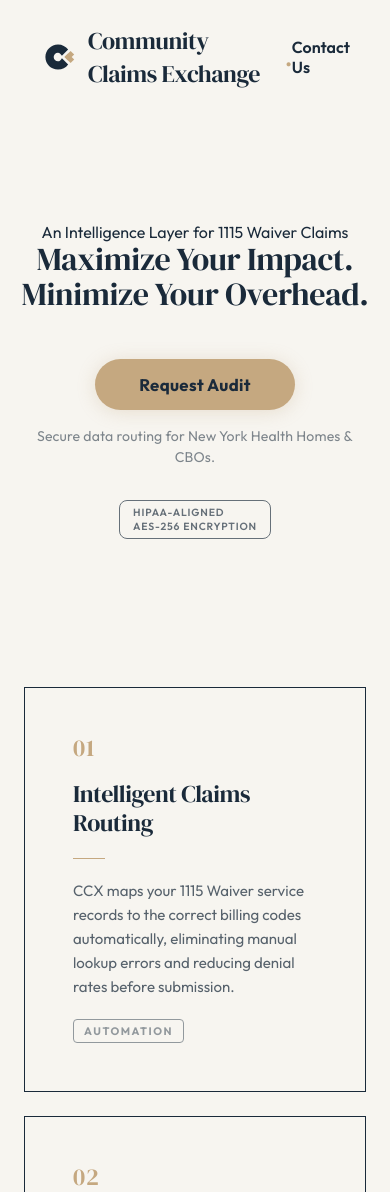
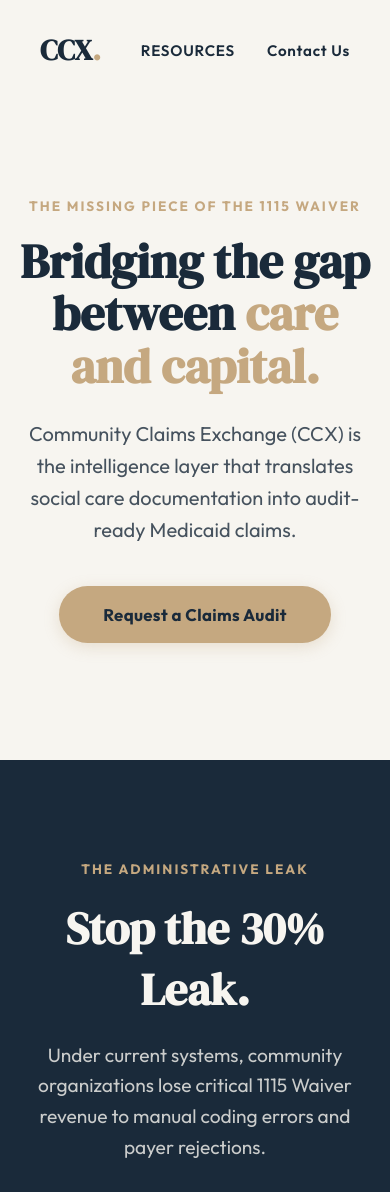
Before and after one commit to Communityclaims/ccx-website, a plain HTML site: page index.html in a window 390 px wide. Shown: the top 1192 px of the page. Drawn offline with Linux system fonts and the light colour scheme.

Commit message:
Restored final website structure and copy

```diff
--- a/index.html
+++ b/index.html
@@ -4,12 +4,8 @@
   <meta charset="UTF-8" />
   <meta name="viewport" content="width=device-width, initial-scale=1.0" />
   <title>Community Claims Exchange</title>
-  <link
-    href="https://fonts.googleapis.com/css2?family=DM+Serif+Display:ital@0;1&family=Outfit:wght@400;500;600;700&display=swap"
-    rel="stylesheet"
-  />
+  <link href="https://fonts.googleapis.com/css2?family=DM+Serif+Display:ital@0;1&family=Outfit:wght@400;500;600;700&display=swap" rel="stylesheet" />
   <style>
-
     /* ── Design Tokens ───────────────────────────────────────── */
     :root {
       --ivory:      #F7F5F0;
@@ -17,511 +13,188 @@
       --gold:       #C5A880;
       --gold-hover: #B09567;
       --max-w:      1200px;
-      --pad-v:      120px;
-      --pad-v-mob:  60px;
-      --gap:        40px;
     }
 
-    /* ── Reset ───────────────────────────────────────────────── */
+    /* ── Reset & Base ────────────────────────────────────────── */
     *, *::before, *::after { box-sizing: border-box; margin: 0; padding: 0; }
+    html { font-size: 16px; scroll-behavior: smooth; }
+    body { font-family: 'Outfit', system-ui, sans-serif; color: var(--navy); background: var(--ivory); min-height: 100vh; display: flex; flex-direction: column; overflow-x: hidden; }
 
-    /* ── Base ────────────────────────────────────────────────── */
-    html {
-      font-size: 16px;
-      background: var(--ivory);
+    /* ── Shared Buttons ──────────────────────────────────────── */
+    .btn-gold {
+      display: inline-block; font-family: 'Outfit', sans-serif; font-weight: 700; font-size: 1.05rem; letter-spacing: 0.02em;
+      color: var(--navy); background: var(--gold); border-radius: 999px; padding: 18px 44px; text-decoration: none; transition: all 0.3s ease;
+      box-shadow: 0 4px 15px rgba(197, 168, 128, 0.3);
     }
+    .btn-gold:hover { background: var(--gold-hover); transform: translateY(-3px); box-shadow: 0 8px 25px rgba(197, 168, 128, 0.4); }
 
-    body {
-      font-family: 'Outfit', system-ui, sans-serif;
-      color: var(--navy);
-      background: var(--ivory);
-      min-height: 100vh;
-      display: flex;
-      flex-direction: column;
+    .btn-outline {
+      display: inline-block; font-family: 'Outfit', sans-serif; font-weight: 600; font-size: 1.05rem;
+      color: white; border: 1px solid rgba(255,255,255,0.3); border-radius: 999px; padding: 18px 44px; text-decoration: none; transition: all 0.3s ease;
     }
+    .btn-outline:hover { background: rgba(255,255,255,0.1); transform: translateY(-3px); }
 
-    /* ── Shared: Gold Pill Button ────────────────────────────── */
-    .btn-gold {
-      display: inline-block;
-      font-family: 'Outfit', sans-serif;
-      font-weight: 700;
-      font-size: 1.05rem;
-      letter-spacing: 0.02em;
-      color: var(--navy);
-      background: var(--gold);
-      border: none;
-      border-radius: 999px;
-      padding: 15px 44px;
-      cursor: pointer;
-      text-decoration: none;
-      transition: all 0.3s ease;
-      box-shadow: 0 2px 18px rgba(197, 168, 128, 0.30);
-    }
-
-    .btn-gold:hover,
-    .btn-gold:focus-visible {
-      background: var(--gold-hover);
-      box-shadow: 0 6px 28px rgba(197, 168, 128, 0.40);
-      transform: translateY(-3px);
-      outline: none;
-    }
-
-    .btn-gold:active {
-      transform: translateY(1px);
-      box-shadow: 0 1px 6px rgba(197, 168, 128, 0.20);
-    }
-
-    /* ── Shared: Card Typography ─────────────────────────────── */
-    .card-title {
-      font-family: 'DM Serif Display', Georgia, serif;
-      font-size: 1.5rem;
-      font-weight: 400;
-      color: var(--navy);
-      line-height: 1.2;
-      letter-spacing: -0.02em;
-    }
-
-    .card-body {
-      font-family: 'Outfit', sans-serif;
-      font-size: 0.94rem;
-      font-weight: 400;
-      color: var(--navy);
-      opacity: 0.72;
-      line-height: 1.6;
-    }
+    /* ── NAVBAR ──────────────────────────────────────────────── */
+    nav.top-nav { background: transparent; padding: 30px 40px; display: flex; justify-content: center; position: absolute; width: 100%; top: 0; z-index: 100; }
+    .nav-inner { width: 100%; max-width: var(--max-w); display: flex; justify-content: space-between; align-items: center; }
+    .nav-brand { font-family: 'DM Serif Display', serif; font-size: 1.8rem; color: var(--navy); text-decoration: none; font-weight: bold; }
+    .nav-brand span { color: var(--gold); }
+    .nav-links { display: flex; align-items: center; gap: 32px; }
+    .nav-link-item, .nav-contact { font-family: 'Outfit', sans-serif; font-weight: 600; font-size: 0.95rem; color: var(--navy); text-decoration: none; letter-spacing: 0.05em; transition: 0.3s ease; }
+    .nav-link-item:hover, .nav-contact:hover { color: var(--gold); }
 
     /* ── HERO SECTION ────────────────────────────────────────── */
- /* ── NAVBAR ──────────────────────────────────────────────── */
- nav.top-nav {
-      background: var(--ivory);
-      padding: 24px 40px;
-      display: flex;
-      justify-content: center;
-    }
+    #hero { min-height: 90vh; display: flex; flex-direction: column; justify-content: center; align-items: center; text-align: center; padding: 160px 20px 80px; background-color: var(--ivory); }
+    .eyebrow { color: var(--gold); font-weight: 700; letter-spacing: 0.15em; text-transform: uppercase; font-size: 0.85rem; margin-bottom: 20px; display: block; }
+    .hero-headline { font-family: 'DM Serif Display', serif; font-size: clamp(3rem, 6vw, 4.5rem); color: var(--navy); line-height: 1.1; margin-bottom: 25px; max-width: 900px; }
+    .hero-subheadline { font-size: 1.25rem; opacity: 0.8; max-width: 700px; margin: 0 auto 40px; color: var(--navy); line-height: 1.6; }
 
-    .nav-inner {
-      width: 100%;
-      max-width: var(--max-w);
-      display: flex;
-      justify-content: space-between;
-      align-items: center;
-    }
+    /* ── PROBLEM STATS ───────────────────────────────────────── */
+    #problem-stats { background: var(--navy); color: var(--ivory); padding: 100px 32px; text-align: center; }
+    .stat-grid { display: flex; justify-content: center; gap: 40px; flex-wrap: wrap; max-width: 900px; margin: 50px auto 0; }
+    .stat-box { background: rgba(255,255,255,0.03); padding: 40px; border-radius: 16px; border: 1px solid rgba(197,168,128,0.2); flex: 1; min-width: 280px; }
+    .stat-box h3 { color: var(--gold); font-family: 'DM Serif Display', serif; font-size: 3.5rem; margin: 0 0 10px 0; }
+    .stat-box p { font-size: 1.1rem; margin: 0 0 15px 0; font-weight: 600; }
+    .stat-citation { font-size: 0.8rem; opacity: 0.5; }
 
-    .nav-brand {
-      display: flex;
-      align-items: center;
-      gap: 12px;
-      font-family: 'DM Serif Display', serif;
-      font-size: 1.5rem;
-      color: var(--navy);
-      text-decoration: none;
-      letter-spacing: -0.02em;
-    }
+    /* ── PROCESS & VALUE GRIDS (From your original UI) ───────── */
+    #process { padding: 100px 24px; display: flex; justify-content: center; background: var(--ivory); }
+    .process-grid { width: 100%; max-width: var(--max-w); display: flex; justify-content: center; gap: 24px; flex-wrap: wrap; }
+    .process-card { width: 360px; min-width: 360px; height: 420px; border: 1px solid rgba(26,42,58,0.2); padding: 48px; display: flex; flex-direction: column; gap: 20px; background: white; transition: 0.3s ease; border-radius: 16px; }
+    .process-card:hover { transform: translateY(-6px); border-color: var(--gold); box-shadow: 0 16px 40px rgba(26,42,58,0.08); }
+    .card-number { font-family: 'DM Serif Display', serif; font-size: 1.5rem; color: var(--gold); }
+    .card-title { font-family: 'DM Serif Display', serif; font-size: 1.6rem; color: var(--navy); line-height: 1.2; }
+    .card-body { font-size: 0.95rem; opacity: 0.7; line-height: 1.6; flex: 1; }
 
-    .nav-brand span { color: var(--gold); }
+    #value { background: white; padding: 100px 32px; }
+    .value-grid { display: grid; grid-template-columns: 1fr 1fr; gap: 40px; max-width: var(--max-w); margin: 0 auto; }
+    .value-card { border: 1.5px solid rgba(26,42,58,0.1); border-radius: 22px; padding: 44px 34px; background: var(--ivory); transition: 0.3s ease; }
+    .value-card:hover { box-shadow: 0 8px 32px rgba(26,42,58,0.08); transform: translateY(-3px); border-color: var(--gold); }
 
-    .ccx-icon {
-      width: 36px;
-      height: 36px;
-      flex-shrink: 0;
-    }
+    /* ── FINAL CTA FOOTER ────────────────────────────────────── */
+    #final-cta { background: var(--navy); padding: 120px 20px; text-align: center; position: relative; overflow: hidden; }
+    .cta-content { max-width: 850px; margin: 0 auto; position: relative; z-index: 2; }
+    .cta-content h2 { font-family: 'DM Serif Display', serif; font-size: 3.2rem; color: white; margin: 20px 0 30px; }
+    .footer-legal { background: var(--ivory); padding: 60px 20px; text-align: center; }
+    .footer-nav { display: flex; gap: 30px; justify-content: center; margin: 20px 0; }
+    .footer-nav a { color: var(--navy); text-decoration: none; font-weight: 600; opacity: 0.7; transition: 0.3s; }
+    .footer-nav a:hover { opacity: 1; color: var(--gold); }
 
-    .nav-brand span { color: var(--gold); }
-
-    .nav-contact {
-      font-family: 'Outfit', sans-serif;
-      font-weight: 600;
-      font-size: 1rem;
-      color: var(--navy);
-      text-decoration: none;
-      transition: color 0.3s ease;
-    }
-
-    .nav-contact:hover { color: var(--gold); }
-
-    /* ── HERO SECTION ────────────────────────────────────────── */
-    header#hero {
-      background: var(--ivory);
-      padding: 60px 40px var(--pad-v);
-      display: flex;
-      justify-content: center;
-    }
-
-    .hero-inner {
-      width: 100%;
-      max-width: var(--max-w);
-      display: flex;
-      flex-direction: column;
-      align-items: center;
-      text-align: center;
-      position: relative;
-      padding-top: 48px;
-    }
-
-    /* HIPAA badge — absolute top-right of 1200px container */
-/* HIPAA badge — Centered above the headline */
-/* HIPAA badge — Anchored below the CTA */
-.badge {
-      display: inline-flex;
-      align-items: center;
-      gap: 8px;
-      margin-top: 16px; /* Adds breathing room below the caption text */
-      font-family: 'Outfit', sans-serif;
-      font-size: 0.72rem;
-      font-weight: 600;
-      letter-spacing: 0.08em;
-      text-transform: uppercase;
-      color: var(--navy);
-      border: 1.5px solid var(--navy);
-      border-radius: 8px;
-      padding: 8px 16px;
-      opacity: 0.65; /* Slightly more muted so it doesn't overpower the Gold button */
-      text-align: left;
-      line-height: 1.3;
-    }
-.headline {
-      font-family: 'DM Serif Display', Georgia, serif;
-      font-weight: 400;
-      font-size: clamp(2.6rem, 5.5vw, 4.4rem);
-      line-height: 1.08;
-      letter-spacing: -0.01em;
-      color: var(--navy);
-      max-width: 860px;
-      margin-bottom: 48px;
-    }
-
-    .cta-wrap {
-      display: flex;
-      flex-direction: column;
-      align-items: center;
-      gap: 16px;
-    }
-
-    .caption {
-      font-family: 'Outfit', sans-serif;
-      font-size: 0.88rem;
-      font-weight: 400;
-      color: var(--navy);
-      opacity: 0.55;
-      letter-spacing: 0.01em;
-      line-height: 1.5;
-    }
-
-    /* ── PROCESS SECTION (3-step cards) ──────────────────────── */
-    section#process {
-      padding: var(--pad-v) 24px;
-      display: flex;
-      justify-content: center;
-    }
-
-    .process-grid {
-      width: 100%;
-      max-width: var(--max-w);
-      display: flex;
-      justify-content: center;
-      gap: 24px;
-      flex-wrap: wrap;
-    }
-
-    .process-card {
-      width: 360px;
-      min-width: 360px;
-      height: 420px;
-      border: 1px solid var(--navy);
-      padding: 48px;
-      display: flex;
-      flex-direction: column;
-      gap: 20px;
-      background: var(--ivory);
-      transition: transform 0.3s ease, border-color 0.3s ease, box-shadow 0.3s ease;
-      cursor: default;
-    }
-
-    .process-card:hover {
-      transform: translateY(-6px);
-      border-color: var(--gold);
-      box-shadow: 0 16px 40px rgba(26, 42, 58, 0.08);
-    }
-
-    /* flex: 1 pushes the tag to the card bottom */
-    .process-card .card-body { flex: 1; }
-
-    .card-number {
-      font-family: 'DM Serif Display', Georgia, serif;
-      font-size: 1.5rem;
-      font-weight: 400;
-      color: var(--gold);
-      letter-spacing: 0.04em;
-      line-height: 1;
-    }
-
-    .card-divider {
-      width: 32px;
-      height: 1px;
-      background: var(--gold);
-      flex-shrink: 0;
-    }
-
-    .card-tag {
-      display: inline-block;
-      font-family: 'Outfit', sans-serif;
-      font-size: 0.68rem;
-      font-weight: 700;
-      letter-spacing: 0.14em;
-      text-transform: uppercase;
-      color: var(--navy);
-      border: 1px solid var(--navy);
-      border-radius: 4px;
-      padding: 4px 10px;
-      opacity: 0.45;
-      align-self: flex-start;
-    }
-
-    /* ── VALUE GRID SECTION (2×2) ────────────────────────────── */
-    section#value {
-      background: var(--ivory);
-      padding: var(--pad-v) 32px;
-    }
-
-    .value-grid {
-      display: grid;
-      grid-template-columns: 1fr 1fr;
-      gap: var(--gap);
-      max-width: var(--max-w);
-      margin: 0 auto;
-    }
-
-    .value-card {
-      background: #fff;
-      border: 1.5px solid var(--navy);
-      border-radius: 22px;
-      padding: 44px 34px 36px;
-      display: flex;
-      flex-direction: column;
-      align-items: flex-start;
-      min-height: 220px;
-      transition: all 0.3s ease;
-    }
-
-    .value-card:hover,
-    .value-card:focus-within {
-      box-shadow: 0 8px 32px rgba(26, 42, 58, 0.11);
-      transform: translateY(-3px);
-    }
-
-    /* add spacing between title and body inside value cards */
-    .value-card .card-title { margin-bottom: 17px; }
-
-    /* ── FOOTER SECTION ──────────────────────────────────────── */
-    footer#footer {
-      background: var(--navy);
-      color: var(--ivory);
-      padding: 80px 24px;
-      text-align: center;
-    }
-
-    .footer-inner {
-      max-width: var(--max-w);
-      margin: 0 auto;
-      display: flex;
-      flex-direction: column;
-      align-items: center;
-      gap: 28px;
-    }
-
-    .footer-eyebrow {
-      font-family: 'Outfit', sans-serif;
-      font-size: 0.75rem;
-      font-weight: 600;
-      letter-spacing: 0.12em;
-      text-transform: uppercase;
-      color: var(--gold);
-    }
-
-    .footer-headline {
-      font-family: 'DM Serif Display', serif;
-      font-size: clamp(2rem, 5vw, 3.25rem);
-      font-weight: 400;
-      line-height: 1.15;
-      letter-spacing: -0.02em;
-      color: var(--ivory);
-    }
-
-    .footer-legal {
-      font-family: 'Outfit', sans-serif;
-      font-size: 0.78rem;
-      color: rgba(247, 245, 240, 0.45);
-      line-height: 1.6;
-      margin-top: 4px;
-    }
-
-    /* ── Responsive ──────────────────────────────────────────── */
-    @media (max-width: 800px) {
-      .process-card {
-        width: 100%;
-        min-width: unset;
-        height: auto;
-        min-height: 320px;
-      }
-    }
-
-    @media (max-width: 768px) {
-      header#hero,
-      section#process,
-      section#value {
-        padding-top: var(--pad-v-mob);
-        padding-bottom: var(--pad-v-mob);
-      }
-
-      footer#footer { padding: var(--pad-v-mob) 24px; }
-
-      .headline { font-size: clamp(2rem, 7vw, 2.8rem); }
-
-      .value-grid {
-        grid-template-columns: 1fr;
-        gap: 24px;
-      }
-
-      .value-card { padding: 32px 20px 28px; }
-
-      .footer-headline { font-size: 1.8rem; }
-    }
-
-    @media (max-width: 700px) {
-      /* Badge falls out of absolute position into normal flow on small screens */
-      .badge {
-        position: static;
-        margin-bottom: 28px;
-        align-self: flex-end;
-      }
-    }
-
-    @media (max-width: 400px) {
-      header#hero { padding-left: 20px; padding-right: 20px; }
-
-      .badge {
-        align-self: center;
-        font-size: 0.65rem;
-        padding: 5px 13px;
-      }
-    }
-
+    @media (max-width: 800px) { .process-card { width: 100%; min-width: unset; height: auto; } .value-grid { grid-template-columns: 1fr; } }
   </style>
 </head>
 <body>
-    <nav class="top-nav">
-        <div class="nav-inner">
-          <a href="/" class="nav-brand">
-            <svg viewBox="0 0 100 100" class="ccx-icon" xmlns="http://www.w3.org/2000/svg">
-              <path d="M50 15 C30.67 15 15 30.67 15 50 C15 69.33 30.67 85 50 85 C61.59 85 71.86 79.36 78.21 70.62 L60.88 53.29 C58.28 58.07 54.43 62 50 62 C43.37 62 38 56.63 38 50 C38 43.37 43.37 38 50 38 C54.43 38 58.28 41.93 60.88 46.71 L78.21 29.38 C71.86 20.64 61.59 15 50 15 Z" fill="#1A2A3A"/>
-              <path d="M68 50 L85 67 L95 57 L78 40 Z" fill="#C5A880"/>
-              <path d="M68 50 L78 60 L95 43 L85 33 Z" fill="#C5A880"/>
-            </svg>
-            Community Claims Exchange<span>.</span>
-          </a>
-          <a href="mailto:hello@ccxny.org?subject=CCX%20Inquiry" class="nav-contact">Contact Us</a>
-        </div>
-      </nav>
 
-  <!-- ── HERO ─────────────────────────────────────────────────── -->
+  <nav class="top-nav">
+    <div class="nav-inner">
+      <a href="index.html" class="nav-brand">CCX<span>.</span></a>
+      <div class="nav-links">
+        <a href="resources.html" class="nav-link-item">RESOURCES</a>
+        <a href="mailto:hello@ccxny.org" class="nav-contact">Contact Us</a>
+      </div>
+    </div>
+  </nav>
+
   <header id="hero">
-    <div class="hero-inner">
-      <p class="eyebrow">An Intelligence Layer for 1115 Waiver Claims</p>
-      <h1 class="headline">Maximize Your Impact.<br>Minimize Your Overhead.</h1>
-
-      <div class="cta-wrap">
-        <a class="btn-gold" href="mailto:hello@ccxny.org?subject=CCX%20Audit%20Request%20Inquiry" aria-label="Request an audit for your Medicaid claims">Request Audit</a>
-        <p class="caption">Secure data routing for New York Health Homes &amp; CBOs.</p>
-
-        <span class="badge" aria-label="HIPAA-Aligned AES-256 Encryption">
-          <span>HIPAA-Aligned<br>AES-256 Encryption</span>
-        </span>
+    <div class="hero-inner" style="max-width: 900px;">
+      <span class="eyebrow">The Missing Piece of the 1115 Waiver</span>
+      <h1 class="hero-headline">Bridging the gap between <span style="color: var(--gold);">care and capital.</span></h1>
+      <p class="hero-subheadline">
+        Community Claims Exchange (CCX) is the intelligence layer that translates social care documentation into audit-ready Medicaid claims.
+      </p>
+      <div style="margin-top: 20px;">
+        <a class="btn-gold" href="mailto:hello@ccxny.org?subject=Claims%20Audit%20Request">Request a Claims Audit</a>
       </div>
-
     </div>
   </header>
-  <!-- ── PROCESS (How it works) ────────────────────────────────── -->
-  <section id="process" aria-label="How it works">
+
+  <section id="problem-stats">
+    <span class="eyebrow" style="color: var(--gold);">The Administrative Leak</span>
+    <h2 style="font-family: 'DM Serif Display', serif; font-size: 2.8rem; margin-top: 15px;">Stop the 30% Leak.</h2>
+    <p style="max-width: 700px; margin: 20px auto 0; font-size: 1.2rem; opacity: 0.8; line-height: 1.6;">Under current systems, community organizations lose critical 1115 Waiver revenue to manual coding errors and payer rejections.</p>
+
+    <div class="stat-grid">
+      <div class="stat-box">
+        <h3>18% - 30%</h3>
+        <p>Average Medicaid MCO Denial Rate</p>
+        <div class="stat-citation">Source: Dept. of Health & Human Services (OIG), 2023</div>
+      </div>
+      <div class="stat-box">
+        <h3>86%</h3>
+        <p>Of Claim Denials are Preventable</p>
+        <div class="stat-citation">Source: Medical Group Management Association (MGMA)</div>
+      </div>
+    </div>
+  </section>
+
+  <section id="process">
     <div class="process-grid">
-
       <article class="process-card">
         <span class="card-number">01</span>
         <h2 class="card-title">Intelligent Claims Routing</h2>
-        <div class="card-divider"></div>
-        <p class="card-body">
-          CCX maps your 1115 Waiver service records to the correct billing codes
-          automatically, eliminating manual lookup errors and reducing denial
-          rates before submission.
-        </p>
-        <span class="card-tag">Automation</span>
+        <div style="width: 32px; height: 1px; background: var(--gold);"></div>
+        <p class="card-body">CCX maps your 1115 Waiver service records to the correct billing codes automatically, eliminating manual lookup errors and reducing denial rates before submission.</p>
       </article>
 
       <article class="process-card">
         <span class="card-number">02</span>
         <h2 class="card-title">Real-Time Compliance Monitoring</h2>
-        <div class="card-divider"></div>
-        <p class="card-body">
-          Every data packet is validated against current DOH and MCO rule sets
-          in real time. Flags surface before a claim leaves your system, not
-          weeks later in a remittance report.
-        </p>
-        <span class="card-tag">Compliance</span>
+        <div style="width: 32px; height: 1px; background: var(--gold);"></div>
+        <p class="card-body">Every data packet is validated against current DOH and MCO rule sets in real time. Flags surface before a claim leaves your system, not weeks later.</p>
       </article>
 
       <article class="process-card">
         <span class="card-number">03</span>
         <h2 class="card-title">Revenue Recovery &amp; Reporting</h2>
-        <div class="card-divider"></div>
-        <p class="card-body">
-          Dashboards built for Health Home leads and CBO directors surface
-          uncollected revenue, denial trends, and payer performance — so your
-          team acts on insight, not guesswork.
-        </p>
-        <span class="card-tag">Analytics</span>
+        <div style="width: 32px; height: 1px; background: var(--gold);"></div>
+        <p class="card-body">Dashboards built for Health Home leads and CBO directors surface uncollected revenue, denial trends, and payer performance — so your team acts on insight.</p>
       </article>
-
     </div>
   </section>
 
-  <!-- ── VALUE GRID (2×2) ──────────────────────────────────────── -->
-  <section id="value" aria-label="Value Proposition">
-    <div class="value-grid" role="list">
-
-      <article class="value-card" role="listitem" tabindex="0">
+  <section id="value">
+    <div class="value-grid">
+      <article class="value-card">
         <h2 class="card-title">Found Revenue</h2>
         <p class="card-body">Uncover the billing potential hidden in your unstructured community notes.</p>
       </article>
-
-      <article class="value-card" role="listitem" tabindex="0">
+      <article class="value-card">
         <h2 class="card-title">Zero Jargon</h2>
         <p class="card-body">No medical coding expertise required from your staff. Our AI handles the translation.</p>
       </article>
-
-      <article class="value-card" role="listitem" tabindex="0">
+      <article class="value-card">
         <h2 class="card-title">Audit-Ready</h2>
         <p class="card-body">Full transparency and HIPAA-compliant data trails for every claim generated.</p>
       </article>
-
-      <article class="value-card" role="listitem" tabindex="0">
+      <article class="value-card">
         <h2 class="card-title">Scalable Care</h2>
         <p class="card-body">Turn administrative burden into predictable revenue to grow your community impact.</p>
       </article>
-
     </div>
   </section>
 
-  <!-- ── FOOTER ────────────────────────────────────────────────── -->
-  <footer id="footer">
-    <div class="footer-inner">
-      <p class="footer-eyebrow">READY TO CAPTURE THE FULL VALUE OF YOUR CARE?</p>
-      <h2 class="footer-headline">Join the Community Claims Exchange.</h2>
-      <a
-        href="mailto:hello@ccxny.org?subject=CCX%20Partnership"
-        class="btn-gold"
-        aria-label="Get started with CCX — email hello@ccxny.org"
-      >Get Started Today</a>
-      <p class="footer-legal">© 2026 Community Claims Exchange. Secure data routing for New York Health Homes &amp; CBOs.</p>
+  <section id="final-cta">
+    <div class="cta-content">
+      <span class="eyebrow" style="color: var(--gold);">Secure the Funding Your Mission Deserves</span>
+      <h2>Ready to bridge the gap between <span style="color: var(--gold);">care and capital?</span></h2>
+      <p style="color: white; opacity: 0.85; font-size: 1.25rem; line-height: 1.6; margin-bottom: 50px;">
+        Join the Community Claims Exchange. We provide the missing infrastructure for New York’s Social Care Networks.
+      </p>
+      <div style="display: flex; gap: 20px; justify-content: center; flex-wrap: wrap;">
+        <a href="mailto:hello@ccxny.org" class="btn-gold">Request a Claims Audit</a>
+        <a href="resources.html" class="btn-outline">Explore Waiver Resources</a>
+      </div>
     </div>
+  </section>
+
+  <footer class="footer-legal">
+    <div style="font-family: 'DM Serif Display', serif; font-size: 1.8rem; color: var(--navy);">CCX<span>.</span></div>
+    <nav class="footer-nav">
+      <a href="index.html">Home</a>
+      <a href="resources.html">Resources</a>
+      <a href="https://linkedin.com/company/ccxny">LinkedIn</a>
+    </nav>
+    <p style="font-size: 0.85rem; opacity: 0.5;">© 2026 Community Claims Exchange. Providing the essential financial infrastructure for New York Health Homes and CBOs.</p>
   </footer>
 
 </body>
```
